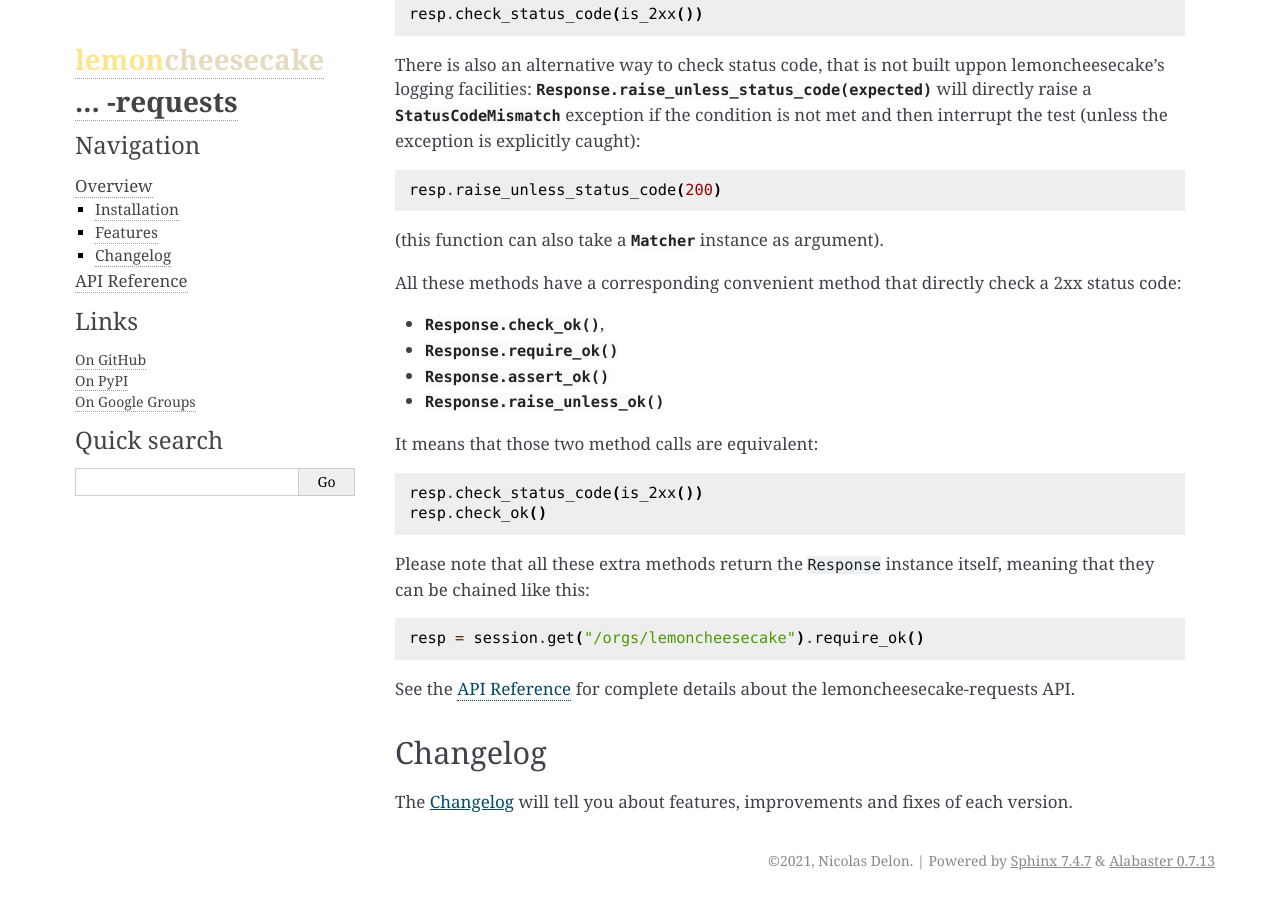
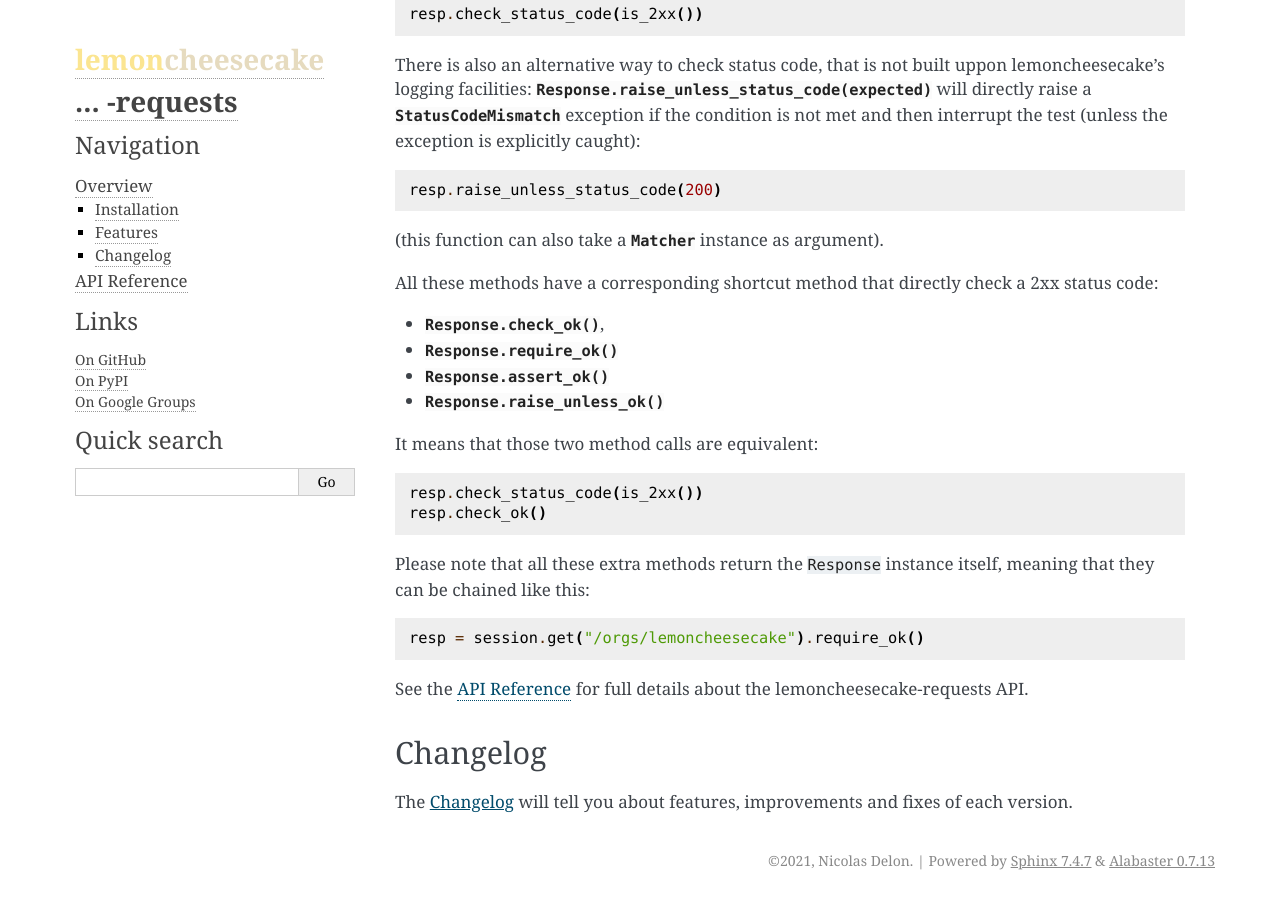
Before and after one commit to lemoncheesecake/lemoncheesecake-requests, a Sphinx documentation site: the page built from doc/index.rst, in a window 1280 px wide and 900 px high, scrolled down 4443 px. Built offline with Sphinx 7.4.7, drawn with Linux system fonts in a browser that asks for light colours; the version number could not be read and is left out; some of the changed text lies outside the part shown.

Commit message:
doc: minor improvements/fixes

```diff
--- a/doc/index.rst
+++ b/doc/index.rst
@@ -158,7 +158,7 @@
 
 (this function can also take a :py:class:`Matcher <lemoncheesecake.matching.matcher.Matcher>` instance as argument).
 
-All these methods have a corresponding convenient method that directly check a 2xx status code:
+All these methods have a corresponding shortcut method that directly check a 2xx status code:
 
 - :py:func:`Response.check_ok() <lemoncheesecake_requests.Response.check_ok>`,
 - :py:func:`Response.require_ok() <lemoncheesecake_requests.Response.require_ok>`
@@ -175,7 +175,7 @@
 
    resp = session.get("/orgs/lemoncheesecake").require_ok()
 
-See the :ref:`API Reference<api>` for complete details about the lemoncheesecake-requests API.
+See the :ref:`API Reference<api>` for full details about the lemoncheesecake-requests API.
 
 Changelog
 ---------
```
Also changed, not shown: other parts of doc/index.rst (+2 -2 lines).
